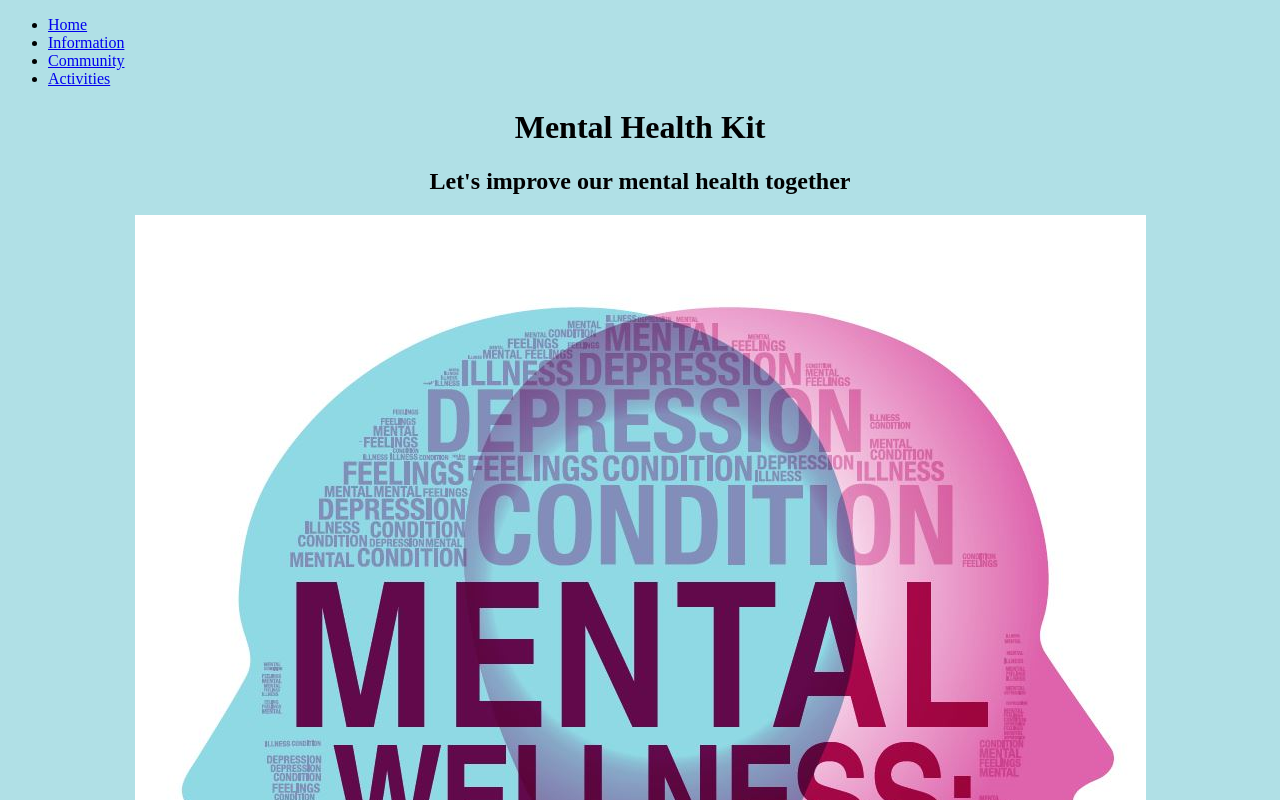
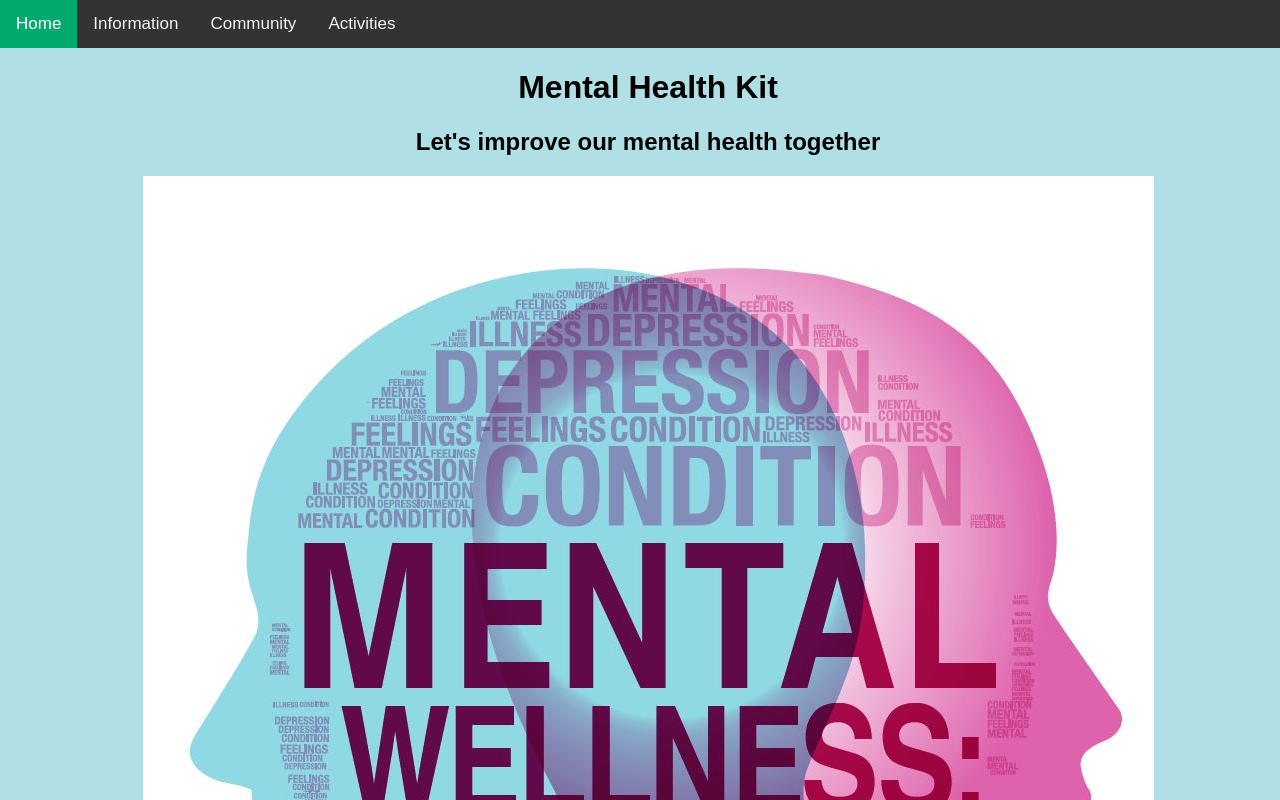
Before and after one commit to teslynnchristians/Mental-Health-Kit, a plain HTML site: page index.html in a window 1280 px wide. Shown: the top 800 px of the page. Drawn offline with Linux system fonts and the light colour scheme.

Commit message:
Update index.html

```diff
--- a/index.html
+++ b/index.html
@@ -6,25 +6,50 @@
 
         <html lang="en">
         <head>
-            <meta charset="UTF-8">
-            <meta http-equiv="X-UA-Compatible" content="IE=edge">
-            <meta name="viewport" content="width=device-width, initial-scale=1.0">
-            <link rel="stylesheet" href="style.css">
-            <title>Mental Health Kit</title>
-        </head>
-        <body>
-            <div class="nav">
-                <ul>
-                <li><a href="#home">Home</a></li>
-                <li><a href="#information">Information</a></li>
-                <li><a href="community">Community</a></li>
-                <li><a href="activities">Activities</a></li>
-                </ul>
-            </div>
+            <meta name="viewport" content="width=device-width, initial-scale=1">
+<style>
+body {
+  margin: 0;
+  font-family: Arial, Helvetica, sans-serif;
+}
 
-            <div>
-                <h1 style="text-align:center;">Mental Health Kit</h1>
-              <h2 style="text-align:center;">Let's improve our mental health together</h2>
+.topnav {
+  overflow: hidden;
+  background-color: #333;
+}
+
+.topnav a {
+  float: left;
+  color: #f2f2f2;
+  text-align: center;
+  padding: 14px 16px;
+  text-decoration: none;
+  font-size: 17px;
+}
+
+.topnav a:hover {
+  background-color: #ddd;
+  color: black;
+}
+
+.topnav a.active {
+  background-color: #04AA6D;
+  color: white;
+}
+</style>
+</head>
+<body>
+
+<div class="topnav">
+  <a class="active" href="#home">Home</a>
+  <a href="#information">Information</a>
+  <a href="#community">Community</a>
+  <a href="#activities">Activities</a>
+</div>
+
+<div style="padding-left:16px">
+        <h1 style="text-align:center;">Mental Health Kit</h1>
+         <h2 style="text-align:center;">Let's improve our mental health together</h2>
                 <p align="center"><img src="mental health.jpg"> </p>
                 <h3>
                     <p><img src="sign up.jpg" alt="Creation of profile" width="350" height="350">
```
